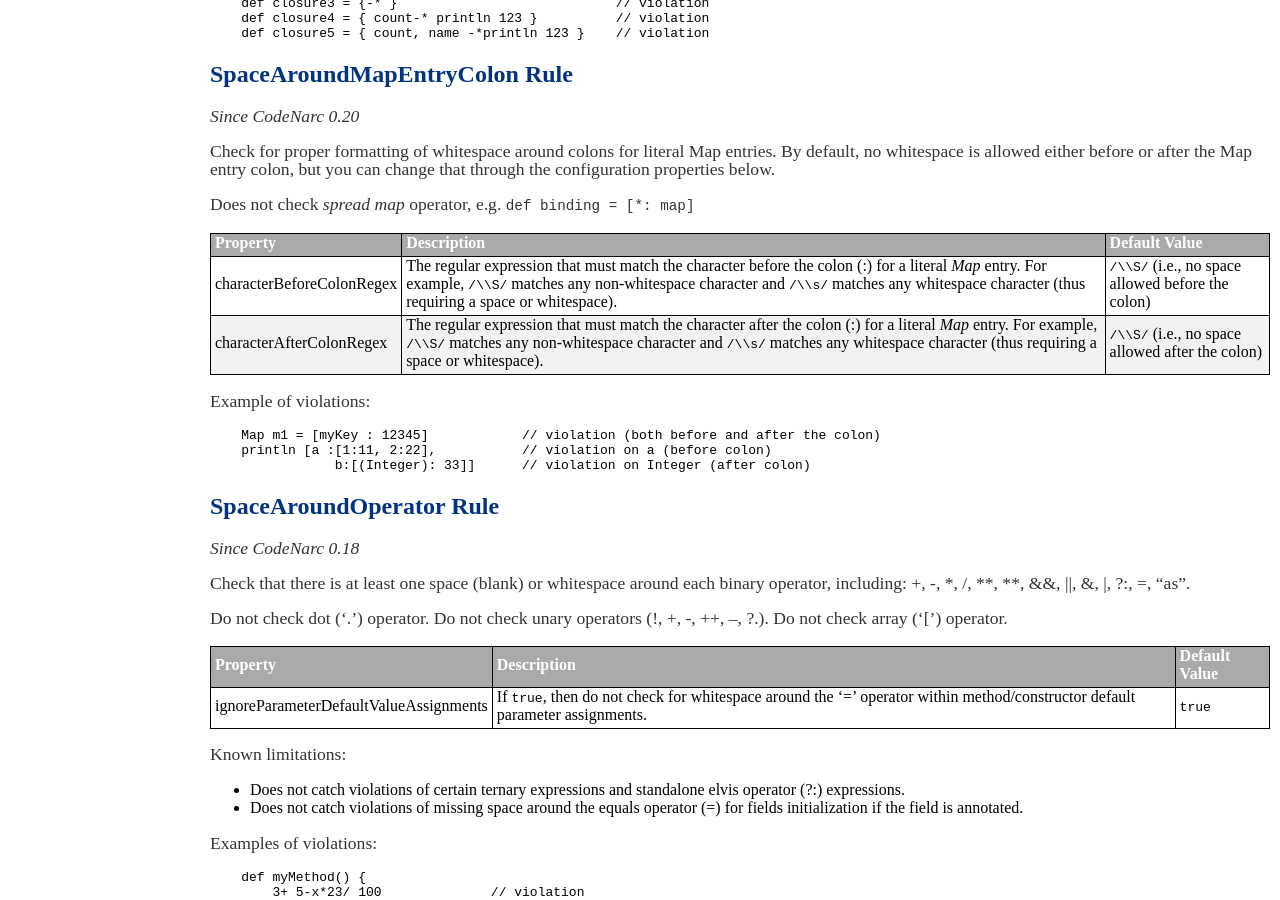
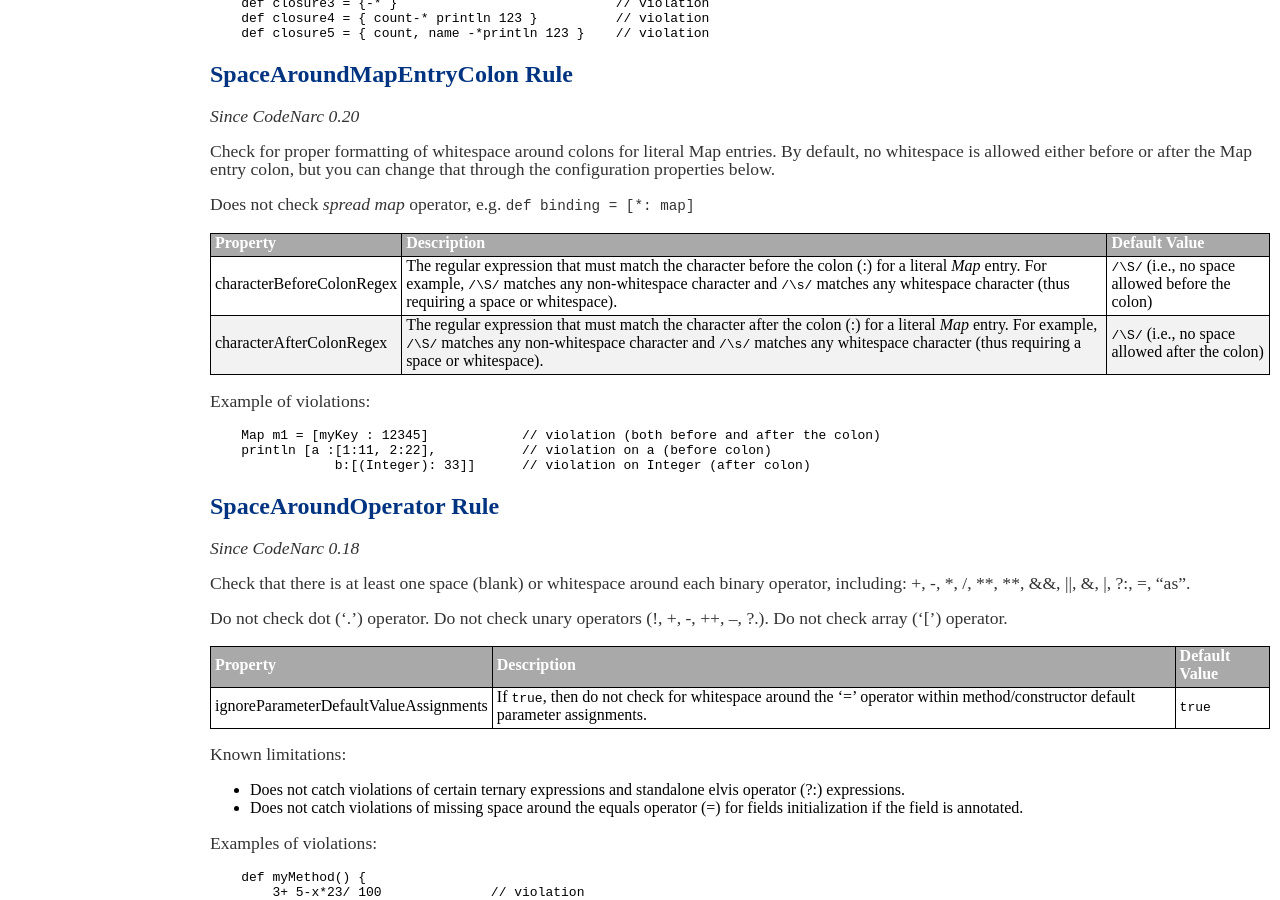
Before and after one commit to CodeNarc/CodeNarc, a Jekyll site: the page built from codenarc-rules-formatting.md, in a window 1280 px wide and 900 px high, scrolled down 11224 px. Built offline with Jekyll 4.4.1, drawn with Linux system fonts in a browser that asks for light colours.

Commit message:
Fix double-escaped backslashes in docs

```diff
--- a/codenarc-rules-formatting.md
+++ b/codenarc-rules-formatting.md
@@ -744,8 +744,8 @@ Does not check *spread map* operator, e.g. `def binding = [*: map]`
 
 | Property                    | Description            | Default Value    |
 |-----------------------------|------------------------|------------------|
-| characterBeforeColonRegex | The regular expression that must match the character before the colon (:) for a literal *Map* entry. For example, `/\\S/` matches any non-whitespace character and `/\\s/` matches any whitespace character (thus requiring a space or whitespace).     |  `/\\S/` (i.e., no space allowed before the colon) |
-| characterAfterColonRegex  | The regular expression that must match the character after the colon (:) for a literal *Map* entry. For example, `/\\S/` matches any non-whitespace character and `/\\s/` matches any whitespace character (thus requiring a space or whitespace).     |  `/\\S/` (i.e., no space allowed after the colon)     |
+| characterBeforeColonRegex | The regular expression that must match the character before the colon (:) for a literal *Map* entry. For example, `/\S/` matches any non-whitespace character and `/\s/` matches any whitespace character (thus requiring a space or whitespace).     |  `/\S/` (i.e., no space allowed before the colon) |
+| characterAfterColonRegex  | The regular expression that must match the character after the colon (:) for a literal *Map* entry. For example, `/\S/` matches any non-whitespace character and `/\s/` matches any whitespace character (thus requiring a space or whitespace).     |  `/\S/` (i.e., no space allowed after the colon)     |
 
 Example of violations:
 
```
